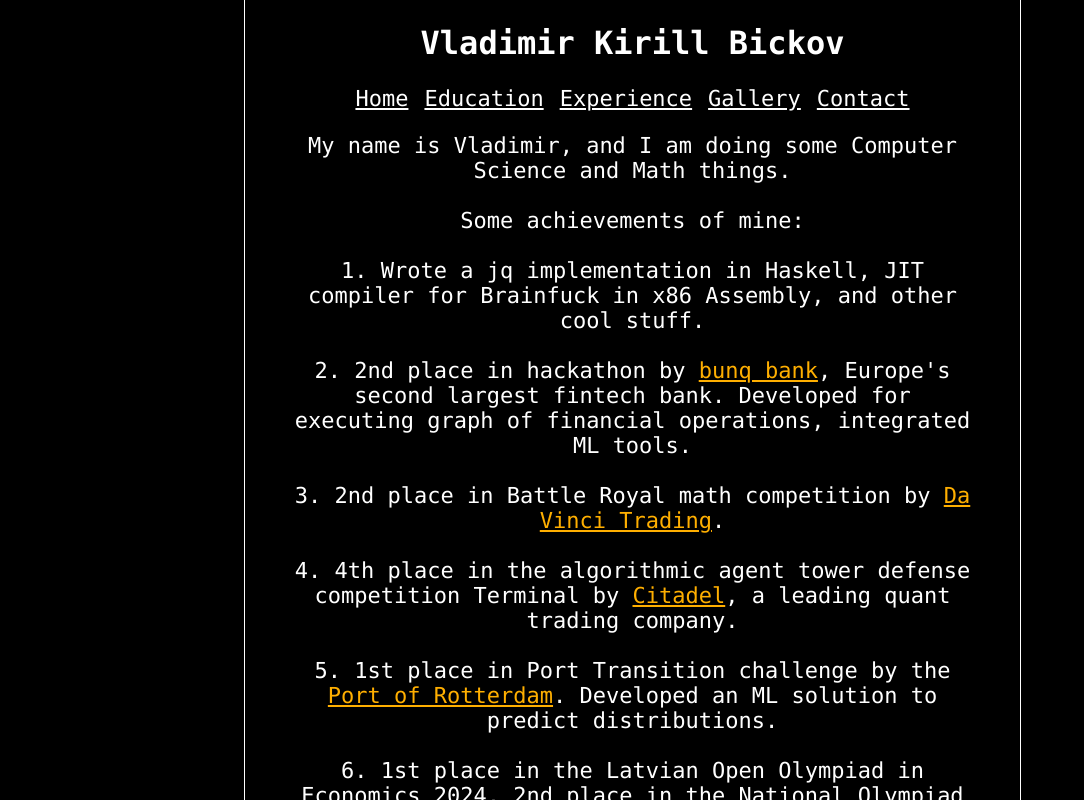
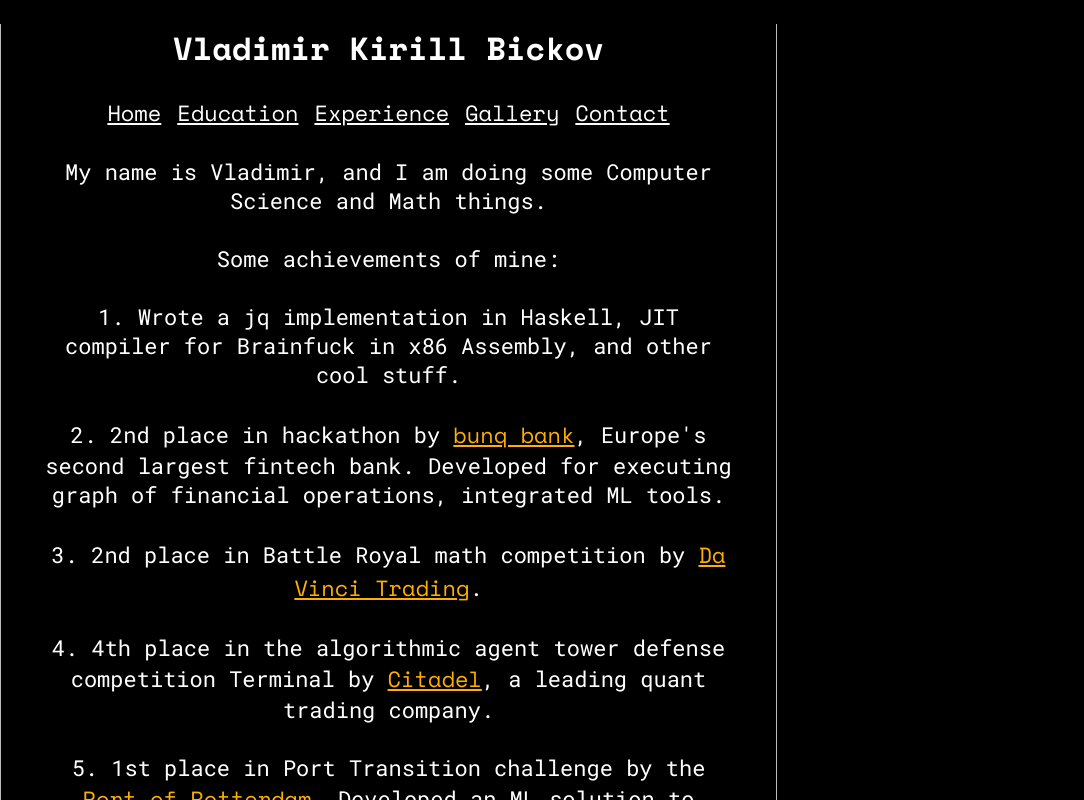
Before and after one commit to nevolodia/nevolodia.github.io, a React (Create React App) app: page / in a window 1280 px wide. Shown: the top 800 px of the page, without its empty margins (0-1084 px from the left). Built offline with nearby package versions, Linux system fonts and the light colour scheme.

Commit message:
Backgroud animation and new fonts added

```diff
--- /dev/null
+++ b/src/css/background-animation.css
@@ -0,0 +1,120 @@
+:root {
+	--bg: #000000;
+	--grid-line-color: rgba(255, 255, 255, 0.3);
+}
+
+/* Grid container: fixed at the bottom with perspective */
+.bg-grid {
+	position: fixed;
+	left: 0;
+	right: 0;
+	bottom: 0;
+
+	height: 100vh;
+
+	overflow: hidden;
+	z-index: -2;
+
+	perspective: 56.25vh;
+}
+
+/* Grid lines: created from repeating linear gradients and animated */
+.bg-grid-lines {
+	position: absolute;
+
+	left: 0;
+	top: 0;
+	right: 0;
+	bottom: 0;
+
+	width: 100%;
+	height: 200%; /* extra height allows the grid to scroll */
+
+	background-image: linear-gradient(
+			to right,
+			var(--grid-line-color) 1px,
+			transparent 1px
+	),
+	linear-gradient(
+			0deg,
+			var(--grid-line-color) 1px,
+			transparent 1px
+	);
+
+	background-size: 4vh 3vh;
+	background-repeat: repeat;
+
+	transform-origin: 100% 0 0;
+	animation: play 64s linear infinite;
+}
+
+@keyframes play {
+	from {
+		transform: rotateX(15deg) translateY(-50%);
+	}
+	to {
+		transform: rotateX(50deg) translateY(6%);
+	}
+}
+
+/* Mask overlay: darkens the top and horizon using gradients */
+.bg-grid-mask {
+	position: fixed;
+	left: 0;
+	right: 0;
+	top: 0;
+	bottom: 0;
+
+	height: 100vh;
+
+	z-index: -1;
+	pointer-events: none; /* allows clicks through the mask */
+
+	background-image: linear-gradient(180deg, var(--bg) 15%, transparent 90%),
+	radial-gradient(
+			circle farthest-corner at 50% 0%,
+			transparent 60%,
+			var(--bg) 95%
+	);
+}
+
+.bg-grid-mask::before {
+	content: '';
+
+	position: absolute;
+	left: 0;
+	right: 0;
+	top: 0;
+	bottom: 0;
+
+	height: 100vh;
+
+	z-index: -1;
+	pointer-events: none; /* allows clicks through the mask */
+
+	background:
+			radial-gradient(
+					circle farthest-corner at 50% 70%,
+					var(--bg) 70%,
+					transparent 100%
+			);
+
+	opacity: 0;
+
+	animation: mask 64s linear infinite;
+}
+
+@keyframes mask {
+	0% {
+		opacity: 1;
+	}
+	0.55% {
+		opacity: 0;
+	}
+	95% {
+		opacity: 0;
+	}
+	100% {
+		opacity: 1;
+	}
+}
--- a/src/css/index.css
+++ b/src/css/index.css
@@ -1,5 +1,4 @@
 html {
-	background-color: #000000;
 	scrollbar-gutter: stable;
 
 	width: 100%;
@@ -9,20 +8,26 @@ html {
 
 
 body {
-	background-color: #000000;
-
 	width: 100%;
-	height: 100%;
+	min-height: 100%;
 	margin: 0;
 
 	-webkit-font-smoothing: antialiased;
 	-moz-osx-font-smoothing: grayscale;
 
-	font-family: source-code-pro, Menlo, Monaco, Consolas, 'Courier New', monospace;
 	color: #ffffff;
+	background-color: black;
 }
 
 /* Typography */
+
+p {
+	font-family: 'Roboto Mono', monospace, 'Courier New';
+}
+
+h2, a {
+	font-family: 'Space Mono', monospace, 'Courier New';
+}
 
 h2 {
 	font-size: 2rem;
--- a/src/css/main.css
+++ b/src/css/main.css
@@ -1,4 +1,4 @@
-.bg {
+.everything-container {
 	width: 100% !important;
 	min-height: 100vh;
 
@@ -15,13 +15,41 @@
 
 	box-sizing: border-box;
 	padding: 0 1.125rem 2rem;
+
+	backdrop-filter: blur(2px) brightness(0.5);
+}
+
+.main:before {
+	content: '';
+	position: absolute;
+	left: 0;
+	right: 0;
+	top: 0;
+	bottom: 0;
+
+	height: 100vh;
+
+	z-index: -1;
+	pointer-events: none; /* allows clicks through the mask */
+
+	background: linear-gradient(180deg, transparent 25%, rgba(0, 0, 0, 0.75) 60%);
 }
 
 @media (min-width: 1050px) {
 	.main {
-		border-right: 1px solid #ffffff;
-		border-left: 1px solid #ffffff;
-		padding: 0 3rem 3rem;
+		border-right: 1px solid #bdbdbd;
+		border-left: 1px solid #bdbdbd;
+		padding: 0 2.5rem 3rem;
+	}
+}
+
+.header-name {
+	margin-bottom: .375rem;
+}
+
+@media (min-width: 1050px) {
+	.header-name {
+		margin-bottom: .75rem;
 	}
 }
 
@@ -30,7 +58,14 @@
 	justify-content: center;
 	flex-wrap: wrap;
 	column-gap: 1rem;
-	row-gap: .4rem;
+	row-gap: .3rem;
+	margin-bottom: 1.25rem;
+}
+
+@media (min-width: 1050px) {
+	.menu {
+		margin-bottom: 1.75rem;
+	}
 }
 
 img {
@@ -40,3 +75,9 @@ img {
 a {
 	color: #ffaf00;
 }
+
+a:hover {
+	color: #ffffff;
+	background-color: #ffaf00;
+	text-decoration: none;
+}
--- a/src/index.tsx
+++ b/src/index.tsx
@@ -2,6 +2,9 @@ import React from 'react';
 import ReactDOM from 'react-dom/client';
 import _main from './pages/_main';
 import './css/index.css';
+import './css/fonts.css';
+
+import './css/background-animation.css';
 
 const root = ReactDOM.createRoot(
 	document.getElementById('root') as HTMLElement
```
